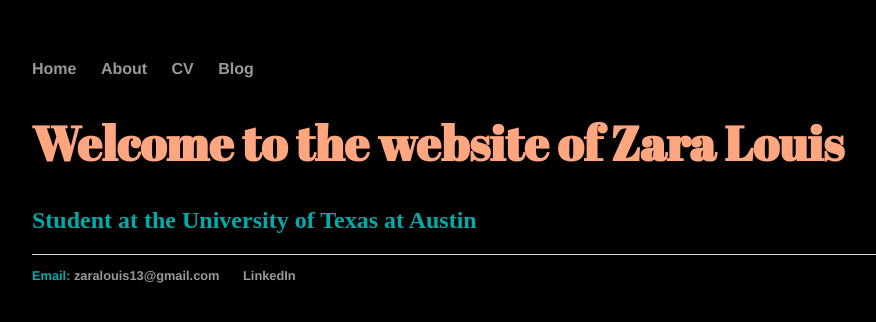
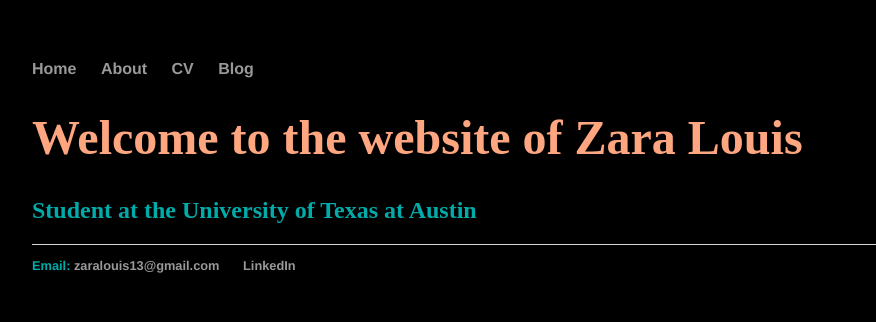
Before and after one commit to zaralouis/zaralouis.github.io, a Jekyll site: the page built from index.html, in a window 1280 px wide. Shown: the top 322 px of the page, without its empty margins (160-1036 px from the left). Built offline with Jekyll 4.4.1, drawn with Linux system fonts in a browser that asks for light colours.

Commit message:
Update index.html

```diff
--- a/index.html
+++ b/index.html
@@ -5,7 +5,7 @@ title: Zara Louis
 <head> <link href='https://fonts.googleapis.com/css?family=Abril+Fatface' rel='stylesheet' type='text/css'></head>
 <div class="blurb">
 	<body bgcolor="#000000">
-	<h1><font face="Abril Fatface" color="#FEA680">Welcome to the website of Zara Louis</font></h1>
+	<h1><font face="Minion Web" color="#FEA680">Welcome to the website of Zara Louis</font></h1>
 	<h2><font color="#01ABAA">Student at the University of Texas at Austin</h2>
 	</body>
 </div><!-- /.blurb -->
```
